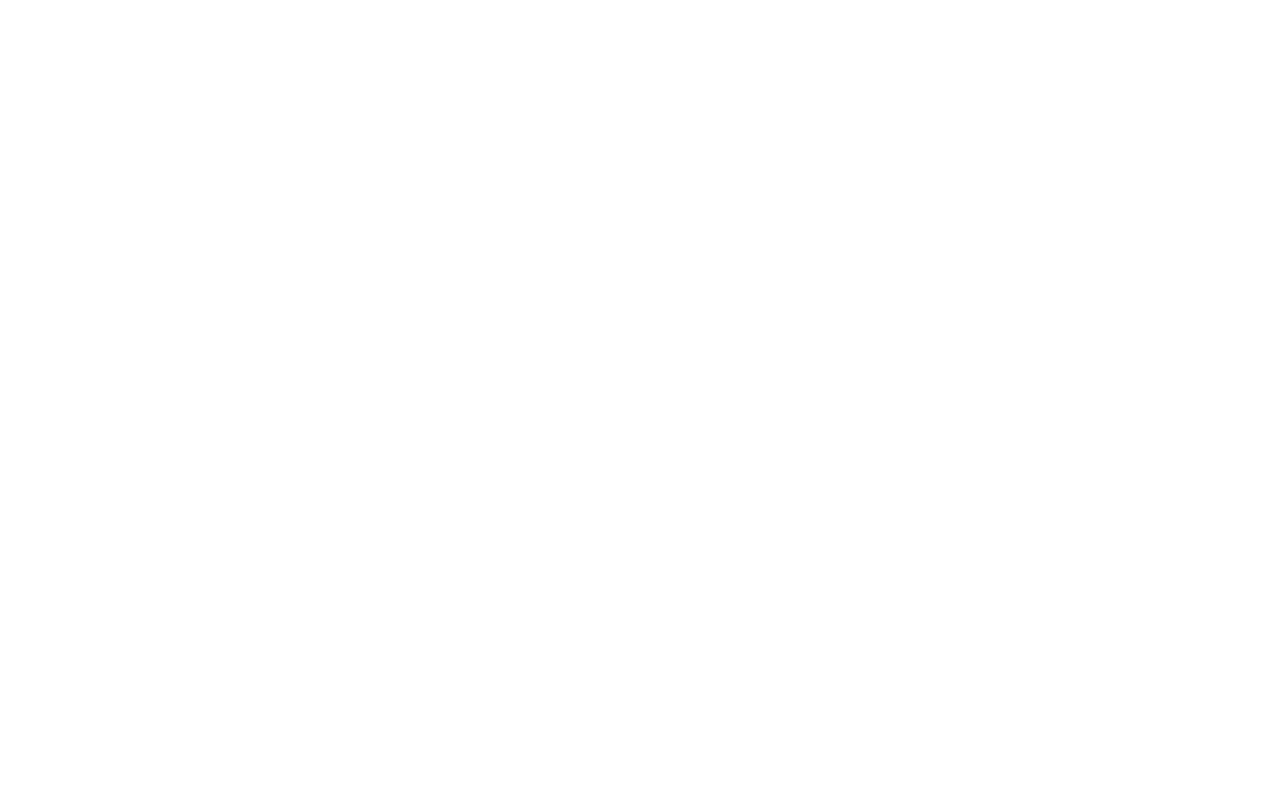
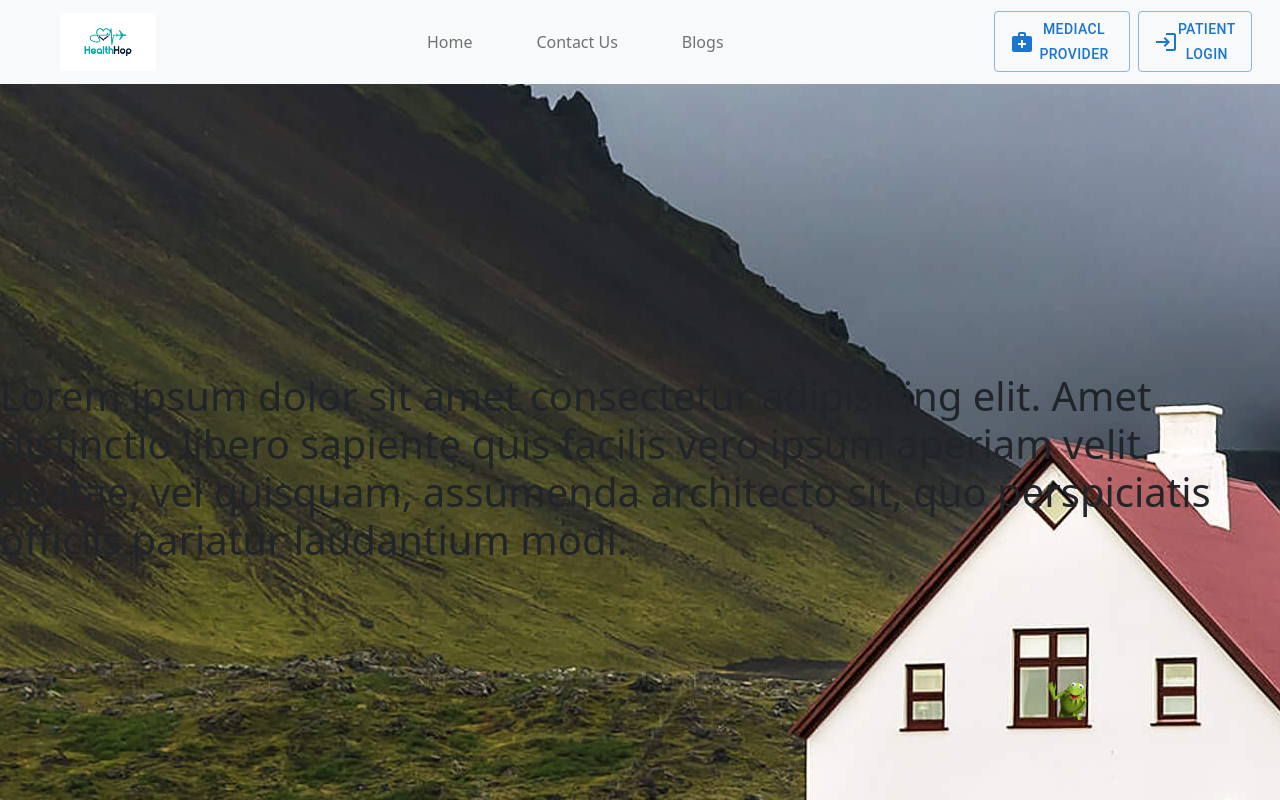
Before and after one commit to soniaFarhan/healthhop, a React (Create React App) app: page /home in a window 1280 px wide. Before the commit this address had no page. Shown: the top 800 px of the page. Built offline with nearby package versions, Linux system fonts and the light colour scheme.

Commit message:
home page added

```diff
--- a/src/App.css
+++ b/src/App.css
@@ -1,7 +1,6 @@
 .test{
   border: 2px solid red !important;
 }
-
 
 .layout {
   min-height: 100vh;
@@ -12,3 +11,18 @@
 .layout main {
   flex-grow: 1;
 }
+
+.home_background_img {
+  background-image: url('./assets/home\ top.jpg');
+  height: 80vh;
+  background-repeat: no-repeat;
+  background-position: 60%;
+  background-position: center;
+   height: auto;
+    z-index: 999;
+    position: relative;
+    opacity: 1;
+    min-height: 100vh;
+    display: flex;
+    align-items: center;
+}
--- a/src/App.js
+++ b/src/App.js
@@ -1,12 +1,15 @@
 import './App.css';
 import { Route, Routes, BrowserRouter, Navigate } from "react-router-dom";
 import { Layout } from './components/Layout';
+import { Home } from './pages/Home';
 
 function App() {
   return (<div>
     <Routes>
-      <Route path='layout' element={<Layout/>}/>
+      <Route element={<Layout/>}>
+        <Route path='/home' element={<Home/>}/>
 
+        </Route>
     </Routes>
 
 
--- a/src/components/Layout.jsx
+++ b/src/components/Layout.jsx
@@ -123,8 +123,8 @@
         </div>
       </nav>
 
-         <main className='py-3'>
-                <div className='container'>
+         <main className='py-4 mt-5'>
+                <div className=''>
                     <Outlet />
                 </div>
             </main>
--- /dev/null
+++ b/src/pages/Home.jsx
@@ -0,0 +1,13 @@
+import React from 'react'
+
+export const Home = () => {
+  return (
+    <div className='home_background_img'>
+
+        <h1>
+            Lorem ipsum dolor sit amet consectetur adipisicing elit. Amet distinctio libero sapiente quis facilis vero ipsum aperiam velit beatae, vel quisquam, assumenda architecto sit, quo perspiciatis officiis pariatur laudantium modi.
+        </h1>
+        Home
+        </div>
+  )
+}
```
